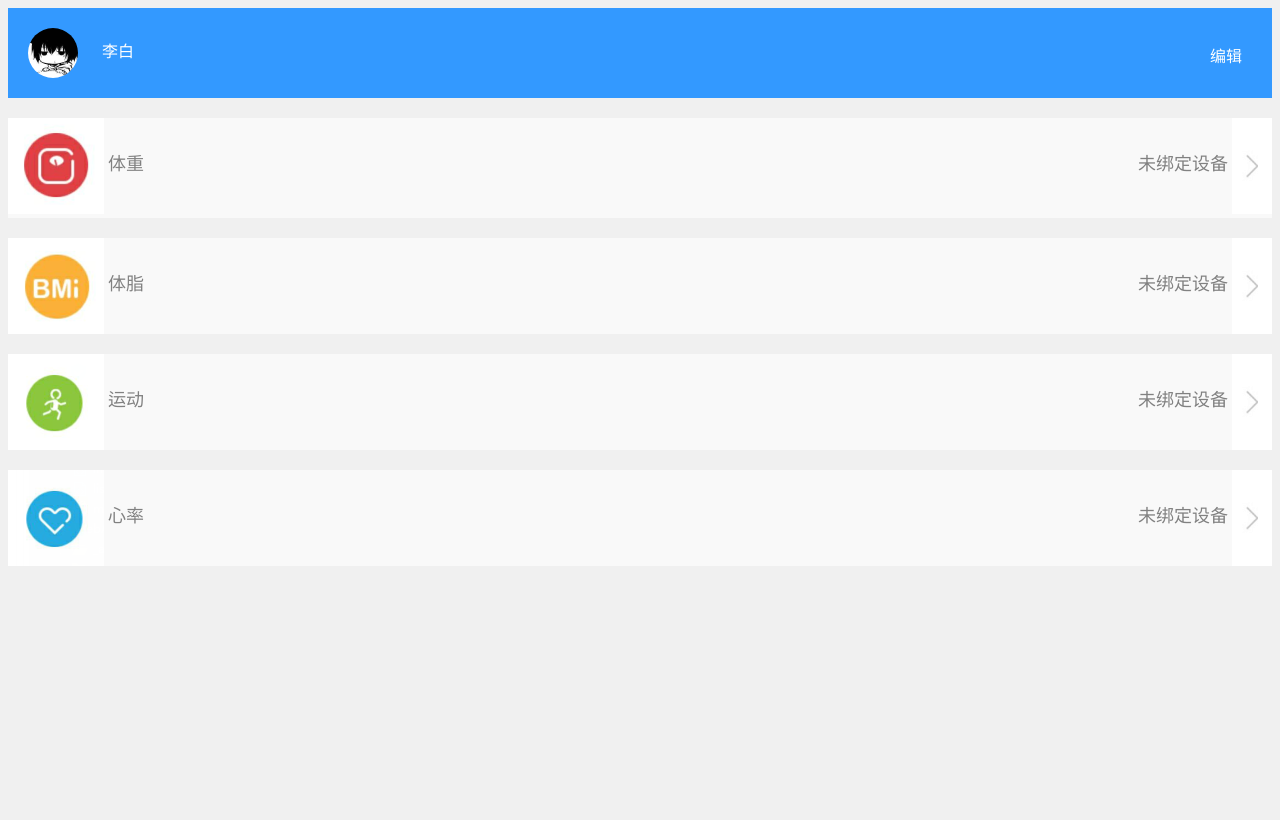
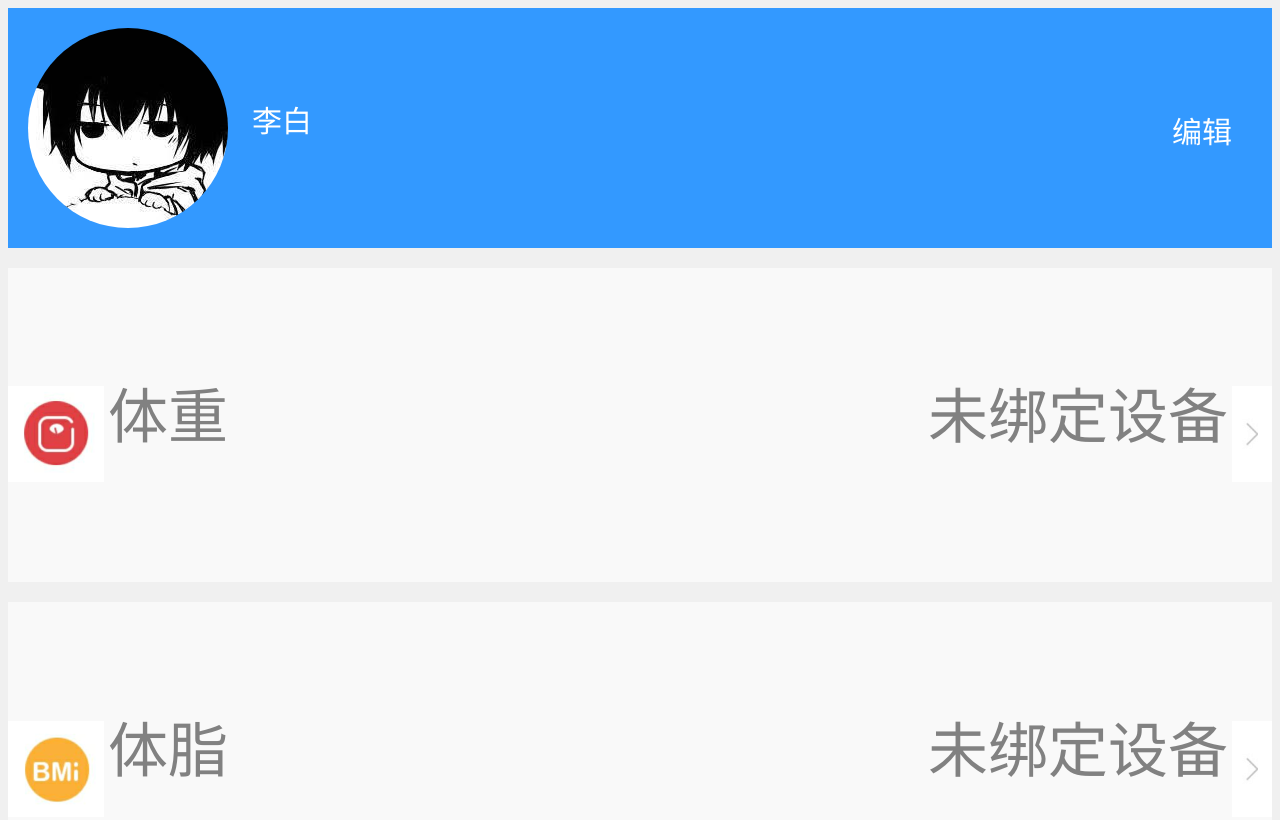
Before and after one commit to helloworld777/WebTakeOrder, a plain HTML site: page home.html in a window 1280 px wide. Shown: the top 820 px of the page. Drawn offline with Linux system fonts and the light colour scheme.

Commit message:
change size3

```diff
--- a/home.html
+++ b/home.html
@@ -6,77 +6,108 @@
 		<title>我的主页</title>
 
 	</head>
+	<style type="text/css">
+		.normal {
+			font-size: large;
+			color: #818181;
+			font-size: 60px;
+		}
+
+		.header_font {
+			font-size: large;
+			color: #ffffff;
+			font-size: 30px;
+		}
+
+		.list_style {
+			background-color: #F9F9F9;
+			margin-top: 20px;
+			padding-top: 100px;
+			padding-bottom: 100px;
+		}
+	</style>
 	<script>
-
-		function weight(){
-			var s=document.getElementById("name").innerHTML;
+		function weight() {
+			var s = document.getElementById("name").innerHTML;
 			alert(document.getElementById("name").innerHTML);
 		}
-		function edit(){
-			document.getElementById("name").innerHTML=document.getElementById("name").innerHTML+"lyw";
+
+		function edit() {
+			document.getElementById("name").innerHTML = document.getElementById("name").innerHTML + "lyw";
 			alert(document.getElementById("name").innerHTML);
 		}
-		function tizhi(){
 
-			alert(document.getElementById("name").innerHTML);
-		}
-		function sport(){
-
-			alert(document.getElementById("name").innerHTML);
-		}
-		function heart_rate(){
+		function tizhi() {
 
 			alert(document.getElementById("name").innerHTML);
 		}
 
+		function sport() {
+
+			alert(document.getElementById("name").innerHTML);
+		}
+
+		function heart_rate() {
+
+			alert(document.getElementById("name").innerHTML);
+		}
 	</script>
+
 	<body style="background-color: #f0f0f0;">
 
-		<div style='background-color:#3399FF;'>
+		<div style='background-color:#3399FF; '>
 
-			<img src="header.jpg" width="50px" height="50px" align="absmiddle" style="margin: 20px;border-radius: 500px"/>
-			<label style="color: #ffffff;" id="name">李白</label>
-			<label style="color: #ffffff; float:right;margin-top: 35px;margin-right: 30px;" onclick="edit()"
-				>编辑</label>
+			<img src="header.jpg" align="absmiddle" style="margin: 20px;border-radius: 200px" />
+			<label class="header_font" id="name">李白</label>
+
+
+				<label class="header_font" onclick="edit()" style="float:right; margin-top: 100px; margin-right: 40px;">编辑</label>
+
+
+
+
 		</div>
-		<div style="background-color: #F9F9F9;margin-top: 20px;height: 100px;" onclick="weight()">
+		<div class="list_style" onclick="weight()">
+
 			<img src="weight.png " align="absmiddle" />
-			<label style="font-size: large;color: #818181;">体重</label>
+			<label class="normal">体重</label>
 
 			<div style="display: inline; float: right;">
-				<label style="font-size: large; color: #818181;">未绑定设备</label>
-				<img src="go.png" align="absmiddle"/>
+				<label class="normal">未绑定设备</label>
+				<img src="go.png" align="absmiddle" />
 			</div>
+
 		</div>
 
-		<div style="background-color: #F9F9F9;margin-top: 20px;"  onclick="tizhi()">
+		<div class="list_style" onclick="tizhi()">
 			<img src="tizhi.png" align="absmiddle" />
-			<label style="font-size: large;color: #818181;">体脂</label>
+			<label class="normal">体脂</label>
 
 			<div style="display: inline; float: right;">
-				<label style="font-size: large;color: #818181;">未绑定设备</label>
+				<label class="normal">未绑定设备</label>
 				<img src="go.png" align="absmiddle" />
 			</div>
 		</div>
-		<div style="background-color: #F9F9F9;margin-top: 20px;" onclick="sport()">
+		<div class="list_style" onclick="sport()">
+
 			<img src="sport.png" align="absmiddle" />
-			<label style="font-size: large;color: #818181;">运动</label>
+			<label class="normal">运动</label>
 
 			<div style="display: inline; float: right;">
-				<label style="font-size: large;color: #818181;">未绑定设备</label>
+				<label class="normal">未绑定设备</label>
 				<img src="go.png" align="absmiddle" />
 			</div>
+
 		</div>
-		<div style="background-color: #F9F9F9;margin-top: 20px;" onclick="heart_rate()">
+		<div class="list_style" onclick="heart_rate()">
 			<img src="heart_rate.png" align="absmiddle" />
-			<label style="font-size: large;color: #818181;">心率</label>
+			<label class="normal">心率</label>
 
 			<div style="display: inline; float: right;">
-				<label style="font-size: large;color: #818181;">未绑定设备</label>
+				<label class="normal">未绑定设备</label>
 				<img src="go.png" align="absmiddle" />
 			</div>
 		</div>
 	</body>
 
-
 </html>
```
